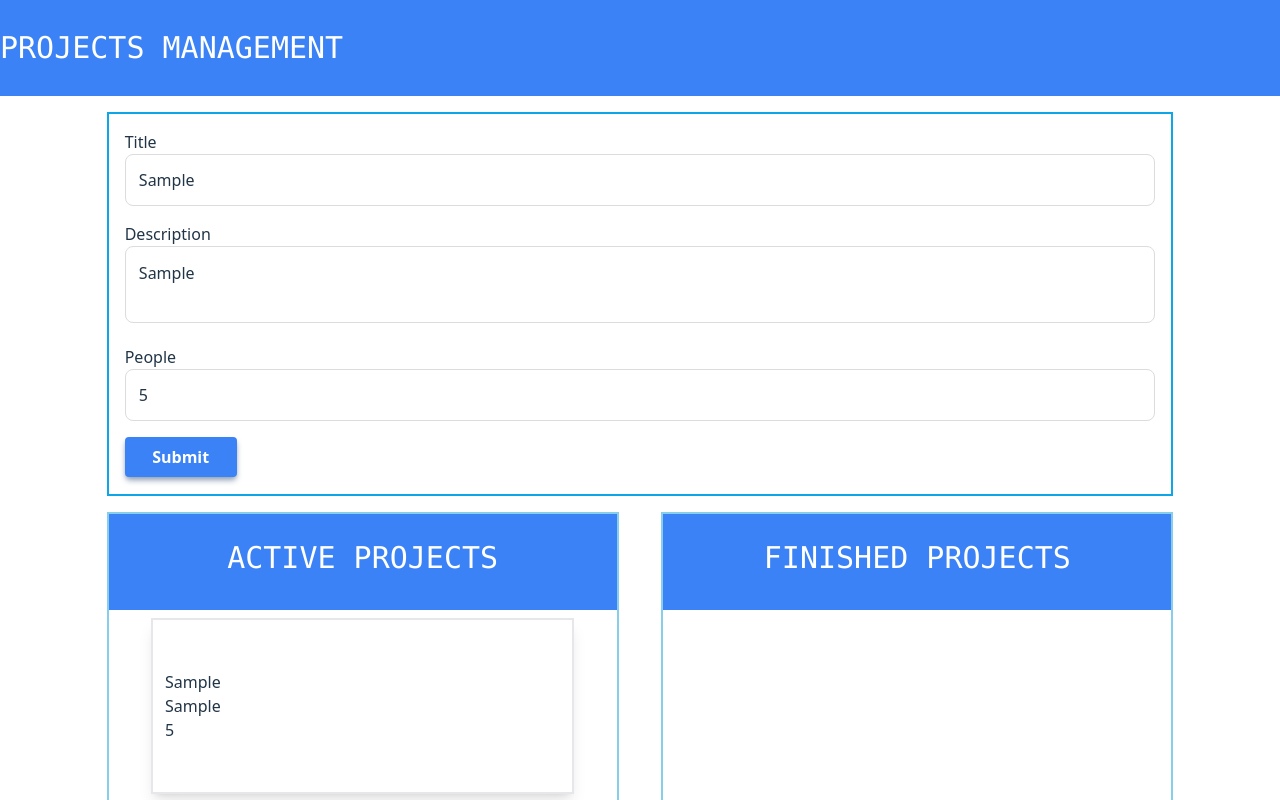
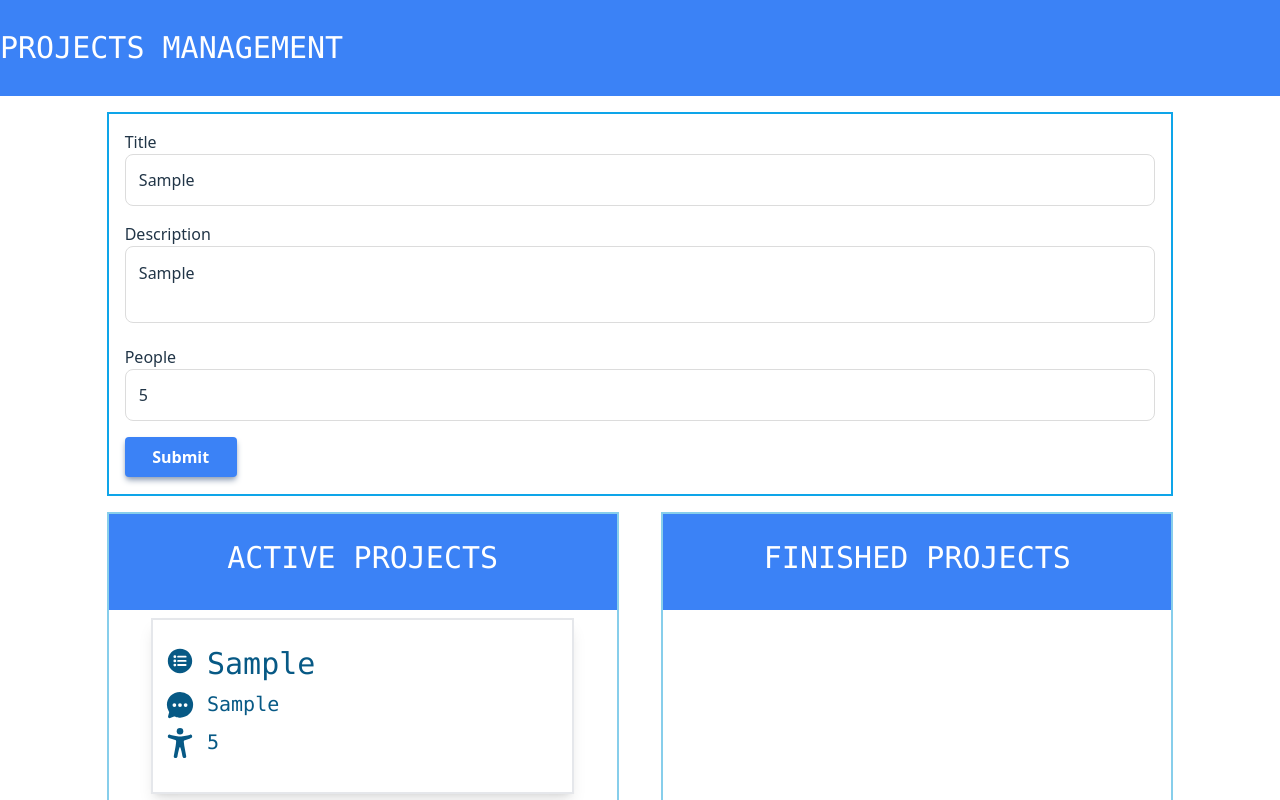
Before and after one commit to yusuken1121/CICCC_FinalProject, a React (Vite) app: page / in a window 1280 px wide. Both pictures are taken after typing "Sample", "Sample", "5" into the empty fields and a click on the button "Submit". Shown: the top 800 px of the page. Built offline with nearby package versions, Linux system fonts and the light colour scheme.

Commit message:
💄 Add icons on ProjectItem

```diff
--- a/package.json
+++ b/package.json
@@ -12,9 +12,11 @@
   "dependencies": {
     "@dnd-kit/core": "^6.1.0",
     "@dnd-kit/sortable": "^8.0.0",
+    "@react-icons/all-files": "^4.1.0",
     "@types/uuid": "^9.0.8",
     "react": "^18.3.1",
     "react-dom": "^18.3.1",
+    "react-icons": "^5.2.1",
     "uuid": "^10.0.0"
   },
   "devDependencies": {
--- a/src/components/molecule/itemTemplate/ProjectItemFormat.tsx
+++ b/src/components/molecule/itemTemplate/ProjectItemFormat.tsx
@@ -1,6 +1,9 @@
 import { useSortable } from "@dnd-kit/sortable";
 import { FC } from "react";
 import { CSS } from "@dnd-kit/utilities";
+import { IoAccessibility } from "react-icons/io5";
+import { IoChatbubbleEllipses } from "react-icons/io5";
+import { IoListCircle } from "react-icons/io5";
 
 type ProjectItemFormatType = {
   id: string;
@@ -29,9 +32,18 @@ export const ProjectItemFormat: FC<ProjectItemFormatType> = ({
       {...listeners}
       className="w-5/6 h-44 border-2 mt-2 shadow-lg lg:max-w-xl flex flex-col flex-wrap justify-center p-3 break-all"
     >
-      <p>{title}</p>
-      <p>{description}</p>
-      <p>{people}</p>
+      <p className="item-container-base text-3xl">
+        <IoListCircle className="item-icons-base" />
+        {title}
+      </p>
+      <p className="item-container-base text-xl">
+        <IoChatbubbleEllipses className="item-icons-base" />
+        {description}
+      </p>
+      <p className="item-container-base text-xl">
+        <IoAccessibility className="item-icons-base" />
+        {people}
+      </p>
     </li>
   );
 };
--- a/src/index.css
+++ b/src/index.css
@@ -13,6 +13,12 @@
   }
   .banner-base {
     @apply bg-blue-500 h-24 flex items-center;
+  }
+  .item-container-base {
+    @apply flex text-sky-800 font-mono mb-2;
+  }
+  .item-icons-base {
+    @apply text-3xl mr-3;
   }
 }
 
```
Also changed, not shown: 1 other file (tests, documents, lock files or other folders).
